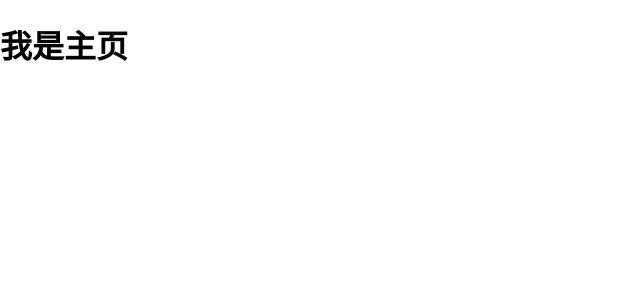
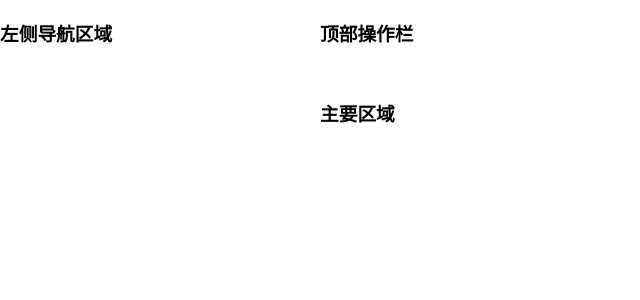
Before and after one commit to shuiruohanyu/94-heimatoutiaopc, a Vue app: page /#/home in a window 1280 px wide. Shown: the top 300 px of the page, without its empty margins (0-640 px from the left). Built offline with nearby package versions, Linux system fonts and the light colour scheme.

Commit message:
主页模块-页面布局

```diff
--- a/src/views/home/index.vue
+++ b/src/views/home/index.vue
@@ -1,7 +1,23 @@
 <template>
-  <div>
-      <h1>我是主页</h1>
-  </div>
+<!-- 先在最外层放置一个大容器 因为 小容器只能放到大容器里面 -->
+   <el-container>
+     <el-aside>
+       <h1>左侧导航区域</h1>
+     </el-aside>
+     <!-- 右侧 再嵌套一个 el-container -->
+     <el-container>
+       <!-- 再上下布局 -->
+       <el-header>
+         <h1>顶部操作栏</h1>
+       </el-header>
+       <!-- 主要区域 -->
+       <el-main>
+         <h1>主要区域</h1>
+          <!-- 这里应该放置 二级路由容器 -->
+         <router-view></router-view>
+       </el-main>
+     </el-container>
+   </el-container>
 </template>
 
 <script>
```
